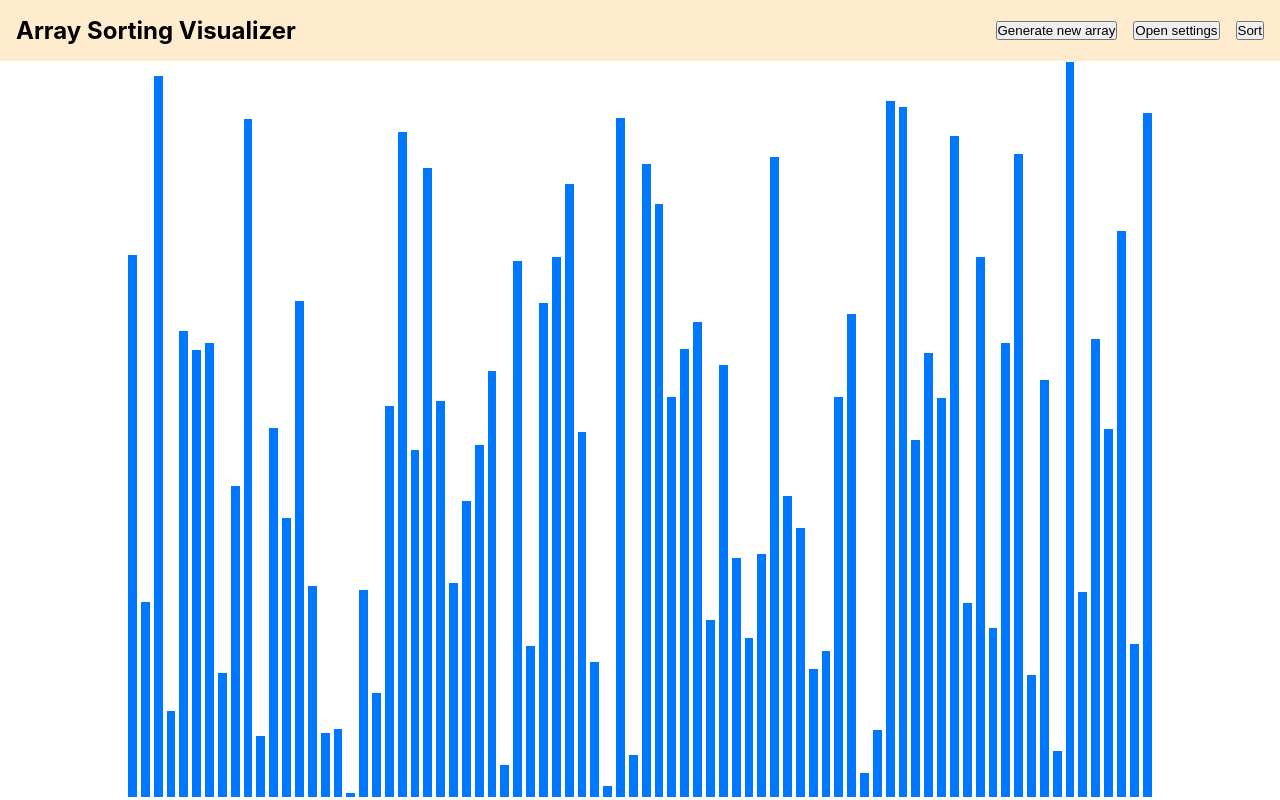
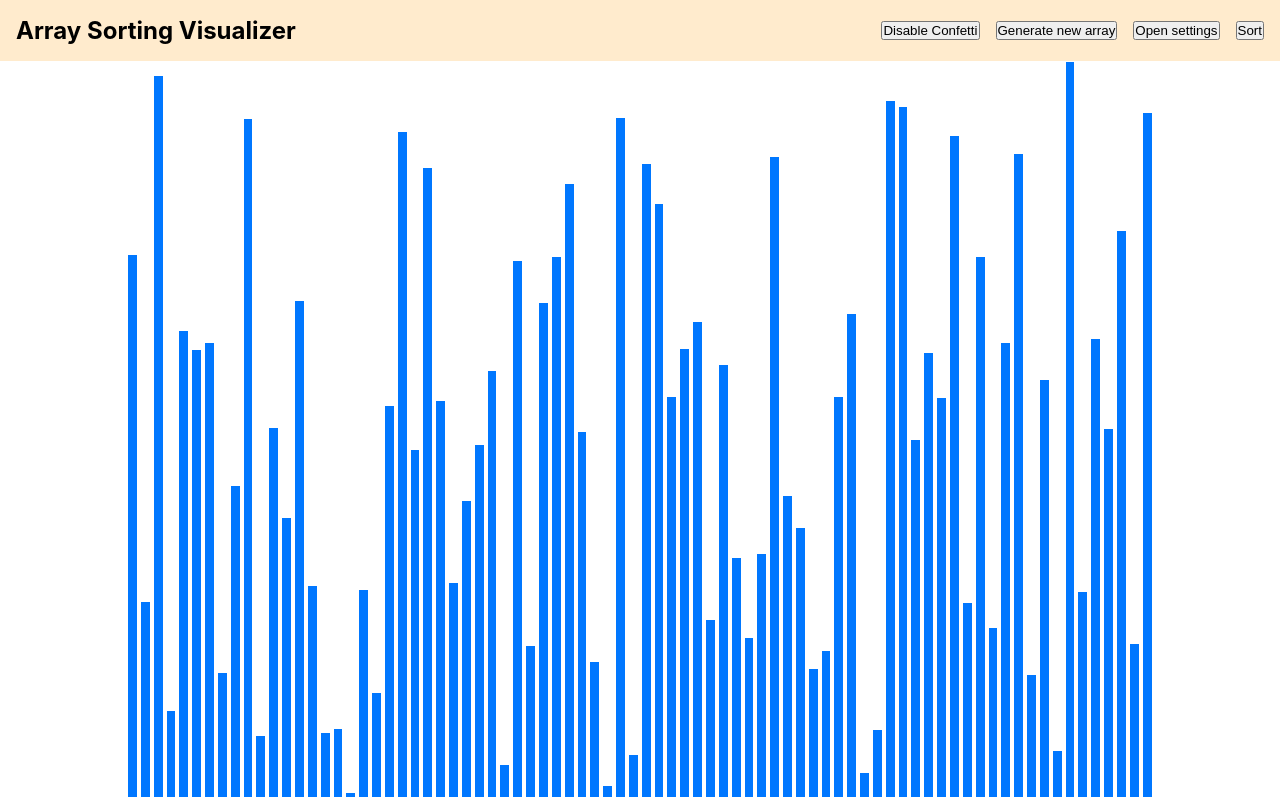
Before and after one commit to federicotllorente/sorting-algorithm-visualizer-react, a React (Create React App) app: page / in a window 1280 px wide. Built offline with nearby package versions, Linux system fonts and the light colour scheme; what js-confetti would draw is missing.

Commit message:
Adding a enable/disable confetti button

```diff
--- a/src/App.tsx
+++ b/src/App.tsx
@@ -13,6 +13,7 @@ import { Entry, EntryState, Sorting } from './utils/types';
 const jsConfetti = new JSConfetti()
 
 const App = () => {
+  const [isConfettiEnabled, setIsConfettiEnabled] = useState<boolean>(true);
   const [isSettingsOpen, setIsSettingsOpen] = useState<boolean>(false);
   const [size, setSize] = useState<number>(0);
   const [sorting, setSorting] = useState<Sorting>(Sorting.merge);
@@ -45,7 +46,7 @@ const App = () => {
   const onQuickSort = async () => {
     const arrayCopy = [...array];
     await doQuickSort(arrayCopy);
-    jsConfetti.addConfetti()
+    if (isConfettiEnabled) jsConfetti.addConfetti()
   }
 
   const getHandleSortFunction = (sortingMethod: Sorting): () => void => {
@@ -63,6 +64,8 @@ const App = () => {
   return (
     <div className="App">
       <Header
+        isConfettiEnabled={isConfettiEnabled}
+        setIsConfettiEnabled={setIsConfettiEnabled}
         setIsSettingsOpen={setIsSettingsOpen}
         size={size}
         resetArray={resetArray}
--- a/src/components/Header.tsx
+++ b/src/components/Header.tsx
@@ -1,6 +1,8 @@
 import { Dispatch, FunctionComponent, SetStateAction } from "react";
 
 type HeaderProps = {
+  isConfettiEnabled: boolean
+  setIsConfettiEnabled: Dispatch<SetStateAction<boolean>>;
   setIsSettingsOpen: Dispatch<SetStateAction<boolean>>;
   size: number;
   resetArray: (arraySize: number) => void;
@@ -8,6 +10,8 @@ type HeaderProps = {
 }
 
 export const Header: FunctionComponent<HeaderProps> = ({
+  isConfettiEnabled,
+  setIsConfettiEnabled,
   setIsSettingsOpen,
   size,
   resetArray,
@@ -20,6 +24,9 @@ export const Header: FunctionComponent<HeaderProps> = ({
         {/* <p>By <a href="https://www.federicotllorente.com/" target="_blank" rel="noopener noreferrer">Federico Tejedor Llorente</a></p> */}
       </div>
       <div>
+        <button onClick={() => setIsConfettiEnabled(v => !v)}>
+          {isConfettiEnabled ? 'Disable Confetti' : 'Enable Confetti'}
+        </button>
         <button onClick={() => resetArray(size)}>
           Generate new array
         </button>
```
